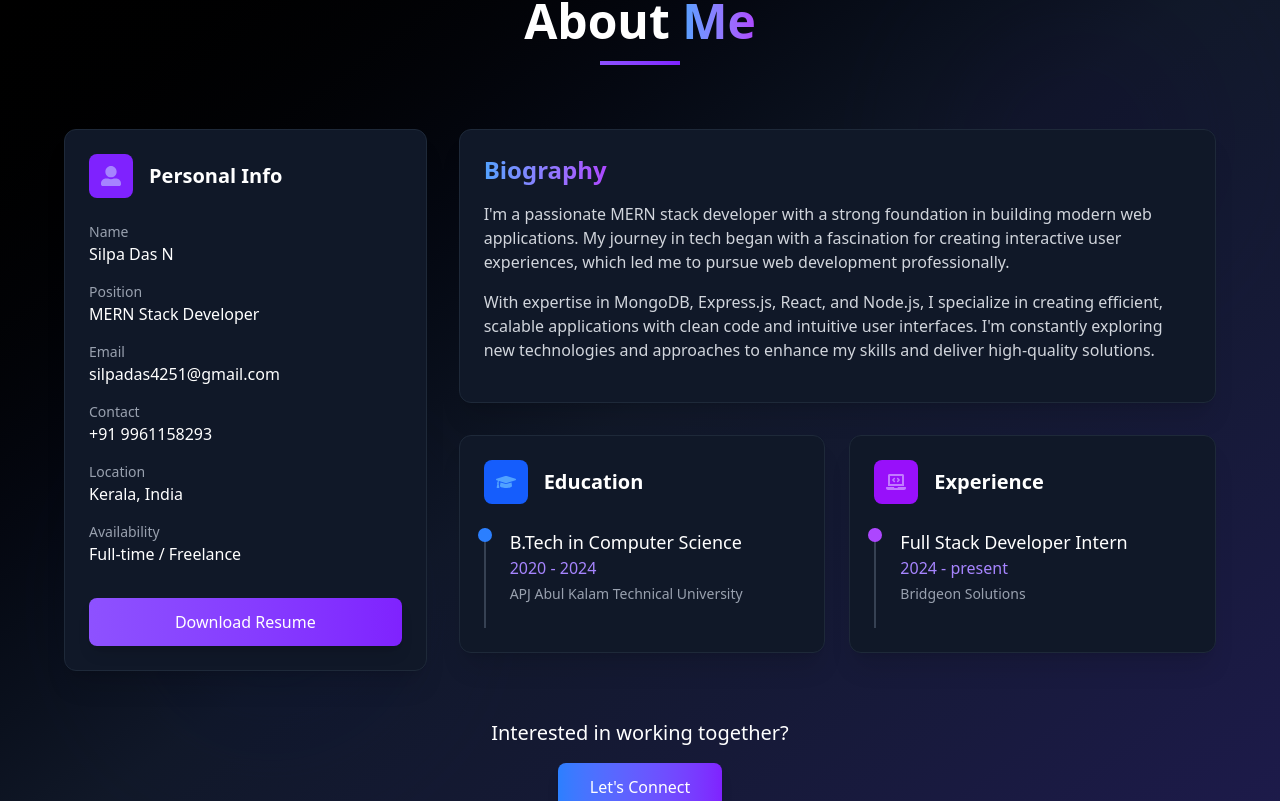
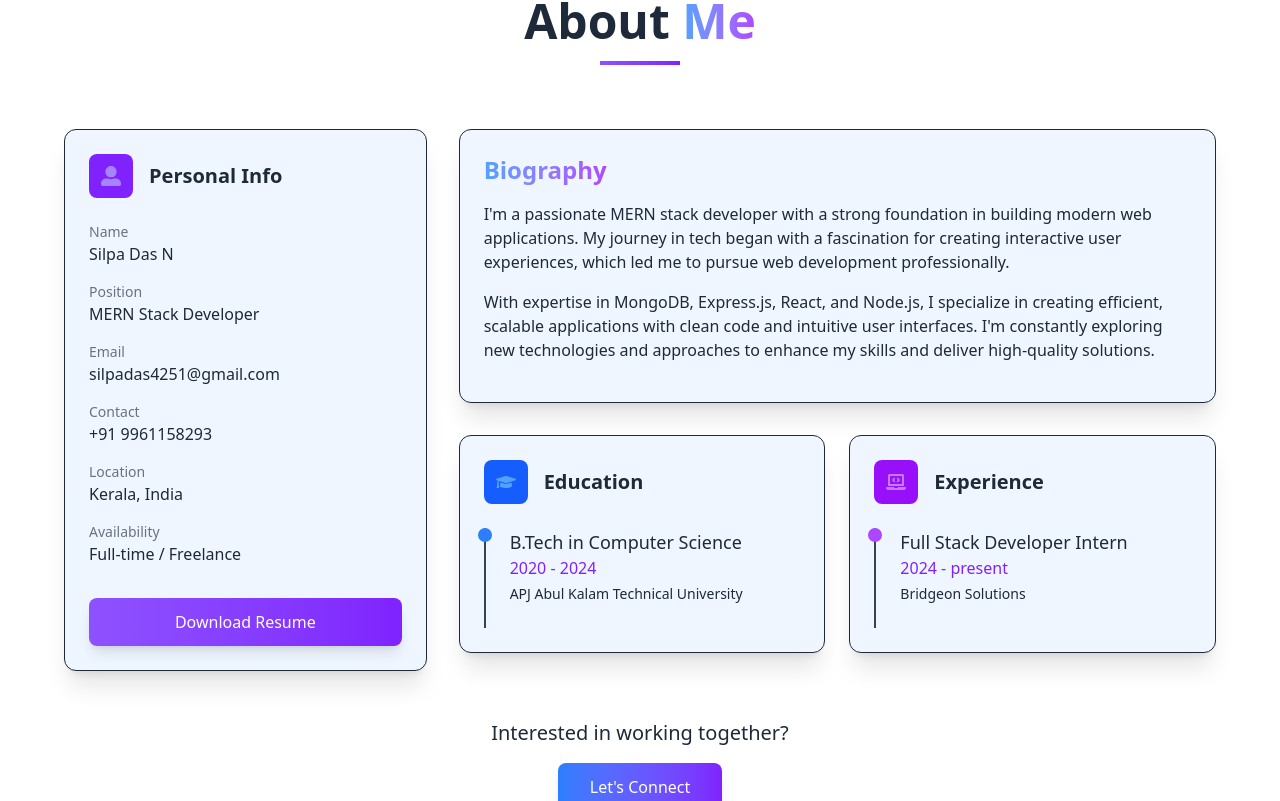
Before and after one commit to silpa4251/personal_portfolio, a React (Vite) app: page / in a window 1280 px wide. Shown: the part 875-1676 px from the top of the page. Built offline with nearby package versions, Linux system fonts and the light colour scheme.

Commit message:
updated theme toggle in about section

```diff
--- a/src/pages/About.jsx
+++ b/src/pages/About.jsx
@@ -29,15 +29,14 @@ const About = () => {
   };
 
   return (
-    <section className="relative min-h-screen overflow-hidden bg-gradient-to-br from-black via-gray-900 to-indigo-950 text-white py-16 px-4 sm:px-6 lg:px-8">
+    <section className="relative min-h-screen overflow-hidden dark:bg-gradient-to-br from-black via-gray-900 to-indigo-950 dark:text-white text-gray-800 py-16 px-4 sm:px-6 lg:px-8">
       {/* Background elements */}
-      <div className="absolute top-0 left-0 w-full h-full overflow-hidden">
+      {/* <div className="absolute top-0 left-0 w-full h-full overflow-hidden">
         <div className="absolute top-20 right-20 w-64 h-64 bg-purple-800 opacity-20 rounded-full mix-blend-overlay filter blur-3xl animate-blob animation-delay-4000"></div>
         <div className="absolute bottom-32 left-32 w-72 h-72 bg-blue-800 opacity-20 rounded-full mix-blend-overlay filter blur-3xl animate-blob"></div>
-      </div>
+      </div> */}
 
       <div className="container mx-auto max-w-6xl z-10 relative">
-        {/* Page heading */}
         <motion.div
           initial={{ opacity: 0, y: -20 }}
           animate={{ opacity: 1, y: 0 }}
@@ -50,16 +49,14 @@ const About = () => {
           <div className="w-20 h-1 bg-gradient-to-r from-violet-500 to-violet-600 mx-auto"></div>
         </motion.div>
 
-        {/* Main content grid */}
         <div className="grid grid-cols-1 lg:grid-cols-3 gap-8 items-start">
-          {/* Left column: Personal info */}
           <motion.div
             initial={{ opacity: 0, x: -30 }}
             animate={{ opacity: 1, x: 0 }}
             transition={{ duration: 0.8 }}
             className="lg:col-span-1"
           >
-            <div className="bg-gray-900 bg-opacity-50 backdrop-filter backdrop-blur-sm p-6 rounded-xl border border-gray-800 shadow-xl">
+            <div className="bg-blue-50 dark:bg-gray-900 bg-opacity-50 backdrop-filter backdrop-blur-sm p-6 rounded-xl border dark:border-gray-800 shadow-xl">
               <div className="flex items-center mb-6">
                 <div className="p-3 rounded-lg bg-violet-600 bg-opacity-20 mr-4">
                   <FaUserAlt className="text-violet-400 text-xl" />
@@ -69,27 +66,27 @@ const About = () => {
 
               <ul className="space-y-4">
                 <li className="flex flex-col">
-                  <span className="text-gray-400 text-sm">Name</span>
+                  <span className="text-gray-500 dark:text-gray-400 text-sm">Name</span>
                   <span className="font-medium">Silpa Das N</span>
                 </li>
                 <li className="flex flex-col">
-                  <span className="text-gray-400 text-sm">Position</span>
+                  <span className="text-gray-500 dark:text-gray-400 text-sm">Position</span>
                   <span className="font-medium">MERN Stack Developer</span>
                 </li>
                    <li className="flex flex-col">
-                  <span className="text-gray-400 text-sm">Email</span>
+                  <span className="text-gray-500 dark:text-gray-400 text-sm">Email</span>
                   <span className="font-medium">silpadas4251@gmail.com</span>
                 </li>
                    <li className="flex flex-col">
-                  <span className="text-gray-400 text-sm">Contact</span>
+                  <span className="text-gray-500 dark:text-gray-400 text-sm">Contact</span>
                   <span className="font-medium">+91 9961158293</span>
                 </li>
                 <li className="flex flex-col">
-                  <span className="text-gray-400 text-sm">Location</span>
+                  <span className="text-gray-500 dark:text-gray-400 text-sm">Location</span>
                   <span className="font-medium">Kerala, India</span>
                 </li>
                 <li className="flex flex-col">
-                  <span className="text-gray-400 text-sm">Availability</span>
+                  <span className="text-gray-500 dark:text-gray-400 text-sm">Availability</span>
                   <span className="font-medium">Full-time / Freelance</span>
                 </li>
               </ul>
@@ -115,18 +112,18 @@ const About = () => {
             className="lg:col-span-2 space-y-8"
           >
             {/* Bio section */}
-            <div className="bg-gray-900 bg-opacity-50 backdrop-filter backdrop-blur-sm p-6 rounded-xl border border-gray-800 shadow-xl">
+            <div className="bg-blue-50 dark:bg-gray-900 bg-opacity-50 backdrop-filter backdrop-blur-sm p-6 rounded-xl border dark:border-gray-800 shadow-xl">
               <h2 className="text-2xl font-semibold mb-4">
                 <span className="bg-gradient-to-r from-blue-400 to-purple-500 text-transparent bg-clip-text">
                   Biography
                 </span>
               </h2>
-              <p className="text-gray-300 mb-4">
+              <p className="text-gray-800 dark:text-gray-300 mb-4">
                 I'm a passionate MERN stack developer with a strong foundation in building modern web applications.
                 My journey in tech began with a fascination for creating interactive user experiences, which led me to
                 pursue web development professionally.
               </p>
-              <p className="text-gray-300 mb-4">
+              <p className="text-gray-800 dark:text-gray-300 mb-4">
                 With expertise in MongoDB, Express.js, React, and Node.js, I specialize in creating efficient,
                 scalable applications with clean code and intuitive user interfaces. I'm constantly exploring
                 new technologies and approaches to enhance my skills and deliver high-quality solutions.
@@ -143,7 +140,7 @@ const About = () => {
               {/* Education */}
               <motion.div
                 variants={itemVariants}
-                className="bg-gray-900 bg-opacity-50 backdrop-filter backdrop-blur-sm p-6 rounded-xl border border-gray-800 shadow-xl"
+                className="bg-blue-50 dark:bg-gray-900 bg-opacity-50 backdrop-filter backdrop-blur-sm p-6 rounded-xl border border-gray-800 shadow-xl"
               >
                 <div className="flex items-center mb-6">
                   <div className="p-3 rounded-lg bg-blue-600 bg-opacity-20 mr-4">
@@ -156,8 +153,8 @@ const About = () => {
                   <div className="relative pl-6 border-l-2 border-gray-700 pb-6">
                     <div className="absolute left-[-8px] top-0 w-3.5 h-3.5 bg-blue-500 rounded-full"></div>
                     <h3 className="text-lg font-medium">B.Tech in Computer Science</h3>
-                    <p className="text-violet-400 mb-1">2020 - 2024</p>
-                    <p className="text-gray-400 text-sm">APJ Abul Kalam Technical University</p>
+                    <p className="text-violet-600 dark:text-violet-400 mb-1">2020 - 2024</p>
+                    <p className="text-gray-800 dark:text-gray-400 text-sm">APJ Abul Kalam Technical University</p>
                   </div>
                 </div>
               </motion.div>
@@ -165,7 +162,7 @@ const About = () => {
               {/* Experience */}
               <motion.div
                 variants={itemVariants}
-                className="bg-gray-900 bg-opacity-50 backdrop-filter backdrop-blur-sm p-6 rounded-xl border border-gray-800 shadow-xl"
+                className="bg-blue-50 dark:bg-gray-900 bg-opacity-50 backdrop-filter backdrop-blur-sm p-6 rounded-xl border border-gray-800 shadow-xl"
               >
                 <div className="flex items-center mb-6">
                   <div className="p-3 rounded-lg bg-purple-600 bg-opacity-20 mr-4">
@@ -178,8 +175,8 @@ const About = () => {
                   <div className="relative pl-6 border-l-2 border-gray-700 pb-6">
                     <div className="absolute left-[-8px] top-0 w-3.5 h-3.5 bg-purple-500 rounded-full"></div>
                     <h3 className="text-lg font-medium">Full Stack Developer Intern</h3>
-                    <p className="text-violet-400 mb-1">2024 - present</p>
-                    <p className="text-gray-400 text-sm">Bridgeon Solutions</p>
+                    <p className="text-violet-600 dark:text-violet-400 mb-1">2024 - present</p>
+                    <p className="text-gray-800 dark:text-gray-400 text-sm">Bridgeon Solutions</p>
                   </div>
                 </div>
               </motion.div>
```
